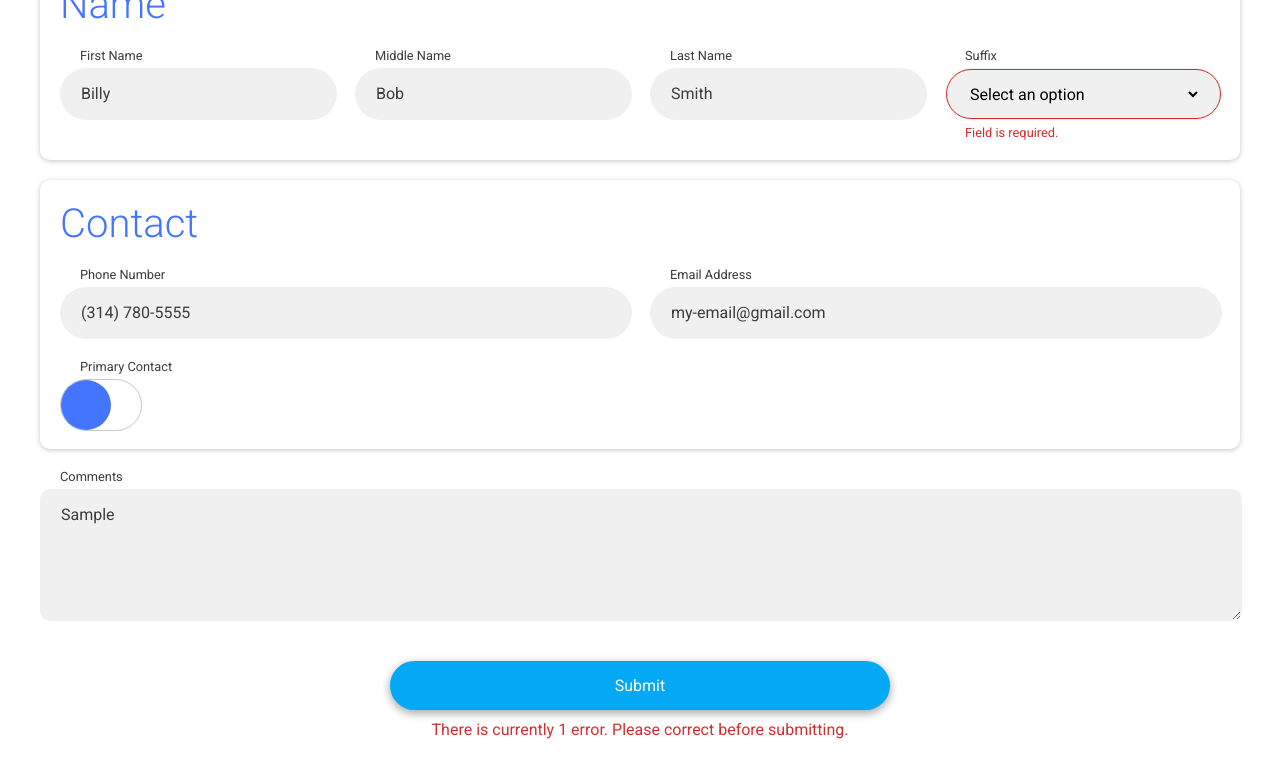
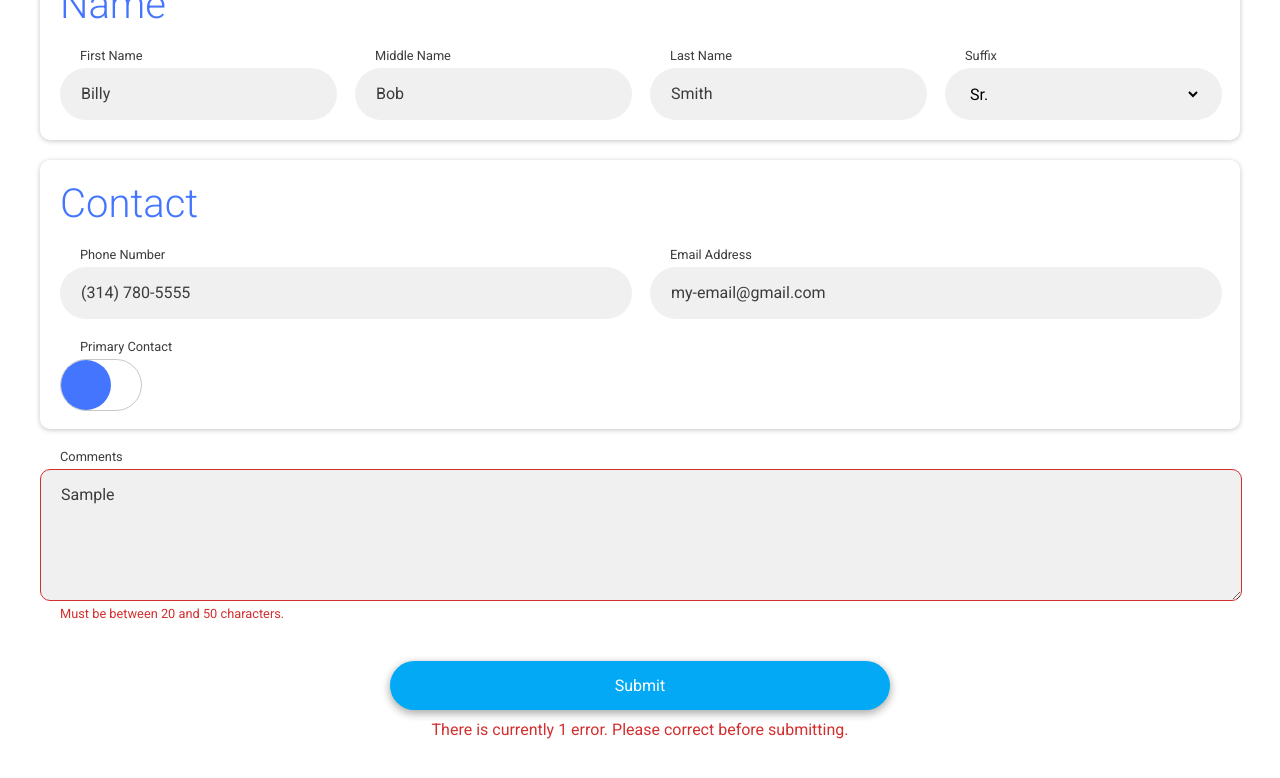
Before and after one commit to TheVVaFFle/react-lightning-form, a React app: page / in a window 1280 px wide. Both pictures are taken after typing "Sample" into the empty fields and a click on the button "Submit". Shown: the part 213-991 px from the top of the page. Built offline with nearby package versions, Linux system fonts and the light colour scheme.

Commit message:
Custom validation functions and error messages.

```diff
--- a/src/components/app/app.tsx
+++ b/src/components/app/app.tsx
@@ -31,6 +31,10 @@ export const App: React.SFC<AppProps> = (props: AppProps) => {
     simulateLoading();
   }
 
+  const validateComments = (value: string): boolean => {
+    return value.length >= 20 && value.length <= 50;
+  }
+
   return(
     <div id="app">
       <Form
@@ -53,7 +57,8 @@ export const App: React.SFC<AppProps> = (props: AppProps) => {
           id="comments"
           placeholder="Enter comments here"
           label="Comments"
-          validate={ValidationType.Required}
+          validate={validateComments}
+          errormessage="Must be between 20 and 50 characters."
         />
       </Form>
     </div>
--- a/src/components/form/form.tsx
+++ b/src/components/form/form.tsx
@@ -1,6 +1,5 @@
 import React from "react";
 import {useState, useEffect} from "react";
-import classNames from "classnames";
 
 import {Loading} from "../loading/loading";
 
@@ -60,7 +59,7 @@ export const Form: React.SFC<FormProps> = (props: FormProps) => {
         return React.cloneElement(child, {...child.props, children: mappedChildren});
       }
       else{
-        return FormUtility.input.enhance(child, formState, props.columns, altIndex++, updateCount, setUpdateCount, setFormState, handleOnSubmit, true)
+        return FormUtility.input.enhance(child, formState, props.columns, altIndex++, updateCount, setUpdateCount, setFormState, handleOnSubmit, true);
       }
     })
   }
--- a/src/data/index.ts
+++ b/src/data/index.ts
@@ -14,7 +14,7 @@ export const Test = {
       firstName: { value: "Billy", validate: ValidationType.Required },
       middleName: { value: "Bob" },
       lastName: { value: "Smith", validate: ValidationType.Required },
-      suffix: { value: "", type: InputType.Dropdown, options: suffixOptions, validate: ValidationType.Required }
+      suffix: { value: "Sr.", type: InputType.Dropdown, options: suffixOptions, validate: ValidationType.Required }
     },
     contact: {
       phoneNumber: { value: "(314) 780-5555", validate: ValidationType.Phone },
--- a/src/index.tsx
+++ b/src/index.tsx
@@ -7,10 +7,10 @@ import { ValidationType } from "./utility/validation";
 
 declare module 'react' {
   interface HTMLAttributes<T> extends DOMAttributes<T> {
-    validate?: ValidationType;
+    validate?: ValidationType | Function;
     label?: string;
     type?: string;
-    errorMessage?: string;
+    errormessage?: string;
   }
 }
 
--- a/src/utility/form.tsx
+++ b/src/utility/form.tsx
@@ -90,7 +90,20 @@ export const FormUtility = {
       Object.entries(formState).map((entry: any) => {
         const key= entry[0],
               prop = entry[1];
-        if(Validate.determineIfError(prop.value, Validate[prop.validate])){
+
+        let validationFn: Function | null = null;
+
+        if(prop.validate !== undefined){
+          if(!Object.values(ValidationType).includes(prop.validate)){
+            validationFn = eval(prop.validate)
+          }
+          else{
+            validationFn = Validate[prop.validate]
+          }
+
+        }
+
+        if(Validate.determineIfError(prop.value, validationFn)){
           updatedFormState[key].error = true;
           nErrors++;
         }
@@ -225,12 +238,12 @@ export const FormUtility = {
             onChange: Function = FormUtility.input.get.onChange(child, formState, updateCount, setUpdateCount, setFormState),
             style: React.CSSProperties = FormUtility.input.get.styles(index, columns, alone),
             label: JSX.Element | null = FormUtility.input.get.label(child),
+            validate: string | null = FormUtility.input.get.validationFn(child.props.validate),
             errorMessage: JSX.Element | null = FormUtility.input.get.errorMessage(child, formState)
 
       let onKeyUp: Function | null = null;
 
       if(child.type !== "textarea" && child.props.type !== "textarea"){
-        console.log("hiya")
         onKeyUp = (e: any) => {
           if(e.key === "Enter") handleOnSubmit();
         }
@@ -240,7 +253,7 @@ export const FormUtility = {
         return(
           <div className="input checkbox" style={style}>
             {label}
-            {React.cloneElement(child, {...child.props, className, onChange, onKeyUp})}
+            {React.cloneElement(child, {...child.props, className, validate, onChange, onKeyUp})}
             <div className="checkbox-toggle-track">
               <div className="checkbox-toggle"/>
             </div>
@@ -253,7 +266,7 @@ export const FormUtility = {
           <div className="input dropdown" style={style}>
             {label}
             <div className="select-wrapper">
-              {React.cloneElement(child, {...child.props, className, onChange, onKeyUp})}
+              {React.cloneElement(child, {...child.props, className, validate, onChange, onKeyUp})}
               <div className="border"/>
             </div>
             {errorMessage}
@@ -264,7 +277,7 @@ export const FormUtility = {
         return (
           <div className="input" style={style}>
             {label}
-            {React.cloneElement(child, {...child.props, className, onChange, onKeyUp})}
+            {React.cloneElement(child, {...child.props, className, validate, onChange, onKeyUp})}
             {errorMessage}
           </div>
         );
@@ -321,6 +334,17 @@ export const FormUtility = {
 
         return null;
       },
+      validationFn: (validate: ValidationType | Function): string | null => {
+        if(typeof validate === "function"){
+          return validate.toString();
+        }
+        else if(!Object.values(ValidationType).includes(validate)){
+          return validate;
+        }
+        else{
+          return null;
+        }
+      },
       errorMessage: (child: JSX.Element, formState: any): JSX.Element | null => {
         const error: boolean = formState[child.props.id] && formState[child.props.id].error,
               input: string = formState[child.props.id] ? formState[child.props.id].value : "",
@@ -329,7 +353,7 @@ export const FormUtility = {
         const classes: string = classNames("error-message", {"show": error})
 
         return(
-          <h1 className={classes}>{Validate.getErrorMessage(type, input)}</h1>
+          <h1 className={classes}>{Validate.getErrorMessage(type, input, child)}</h1>
         )
       }
     }
--- a/src/utility/validation.ts
+++ b/src/utility/validation.ts
@@ -29,7 +29,7 @@ export const Validate: any = {
 
     return false;
   },
-  getErrorMessage: (type: ValidationType, input: string): string => {
+  getErrorMessage: (type: ValidationType, input: string, child: JSX.Element): string => {
     switch(type){
       case ValidationType.Phone:
         return "Please enter a valid phone number.";
@@ -38,7 +38,7 @@ export const Validate: any = {
       case ValidationType.Required:
         return "Field is required.";
       default:
-        return "";
+        return child.props.errormessage|| "";
     }
   }
 }
```
